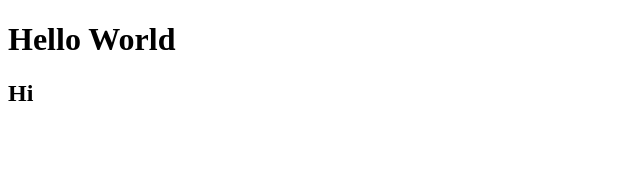
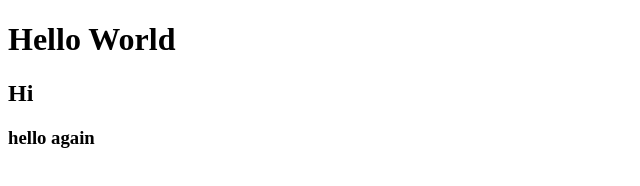
Before and after one commit to Justin-Strawberry/PruebaGIT, a plain HTML site: page index.html in a window 1280 px wide. Shown: the whole page, without its empty margins (0-640 px from the left). Drawn offline with Linux system fonts and the light colour scheme.

Commit message:
tercera version

```diff
--- a/index.html
+++ b/index.html
@@ -8,5 +8,6 @@
 <body>
     <h1>Hello World</h1>
     <h2>Hi</h2>
+    <h3>hello again</h3>
 </body>
 </html>
```
